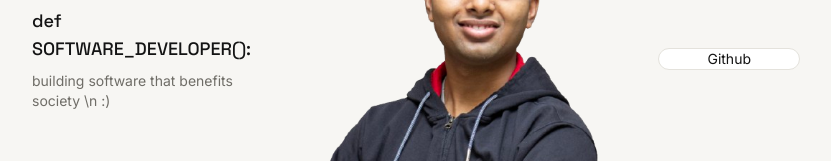
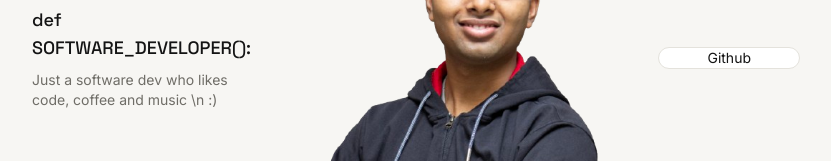
Before and after one commit to Black-Smith-Of-Fire/portfolio, a React (Vite) app: page / in a window 1280 px wide. Shown: the part 479-640 px from the top of the page, without its empty margins (224-1055 px from the left). Built offline with nearby package versions, Linux system fonts and the light colour scheme; the HTML template or start-up script is replaced by a standard one.

Commit message:
Edited description

```diff
--- a/src/components/Hero.tsx
+++ b/src/components/Hero.tsx
@@ -18,7 +18,7 @@ export default function Hero() {
         <div className="max-w-[220px] pb-6">
           <p className="font-display text-lg font-medium">def SOFTWARE_DEVELOPER():</p>
           <p className=" mt-2 text-sm text-muted">
-          building software that benefits society \n :)
+          Just a software dev who likes code, coffee and music \n :)
           </p>
 
         </div>
```
